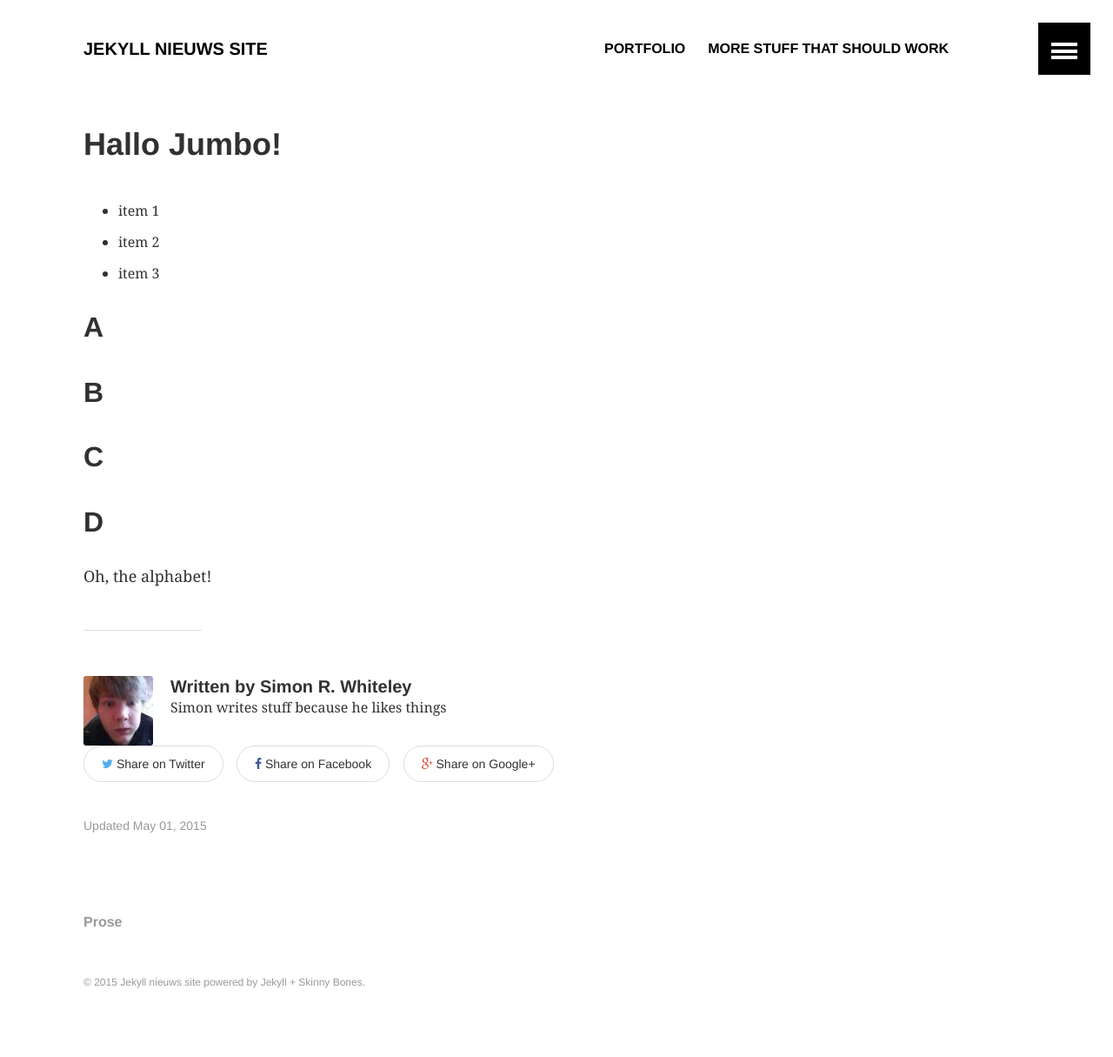
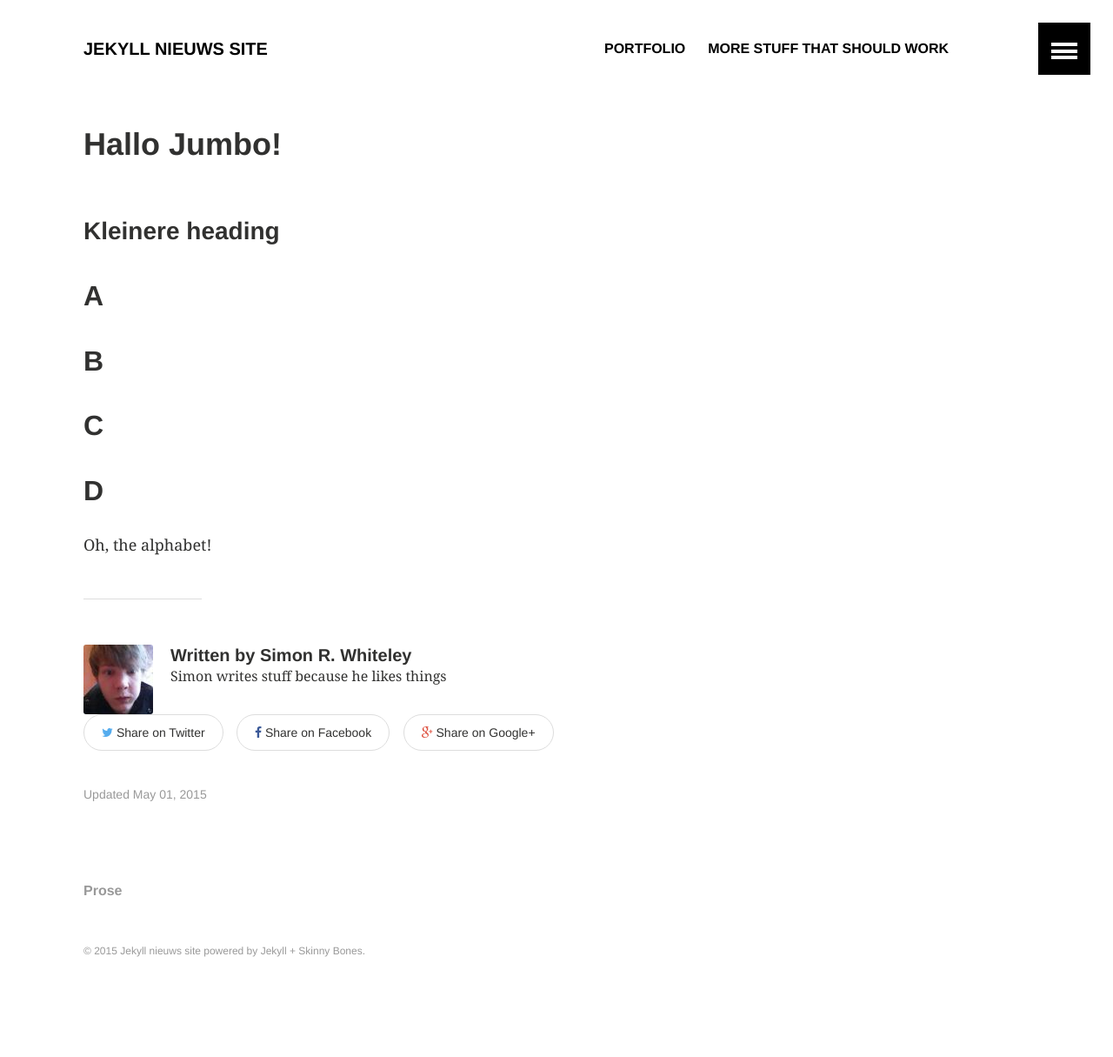
Before and after one commit to grandconjuration/YellowHumanSoftwareDocs, a Jekyll site: the page built from _posts/2015-04-29-hallo-jumbo.md, in a window 1280 px wide. Shown: the whole page at 87% size. Built offline with Jekyll 4.4.1, drawn with Linux system fonts in a browser that asks for light colours; after the commit the page ends 1179 px from its top, so only the background shows below that.

Commit message:
Updated 2015-04-29-hallo-jumbo.md

```diff
--- a/_posts/2015-04-29-hallo-jumbo.md
+++ b/_posts/2015-04-29-hallo-jumbo.md
@@ -2,12 +2,10 @@
 layout: article
 published: true
 title: "Hallo Jumbo!"
-modified: "2015-05-01 16:19:33 +0200"
+modified: "2015-05-01 16:25:00"
 ---
 
-- item 1
-- item 2
-- item 3
+### Kleinere heading
 
 
 
```
